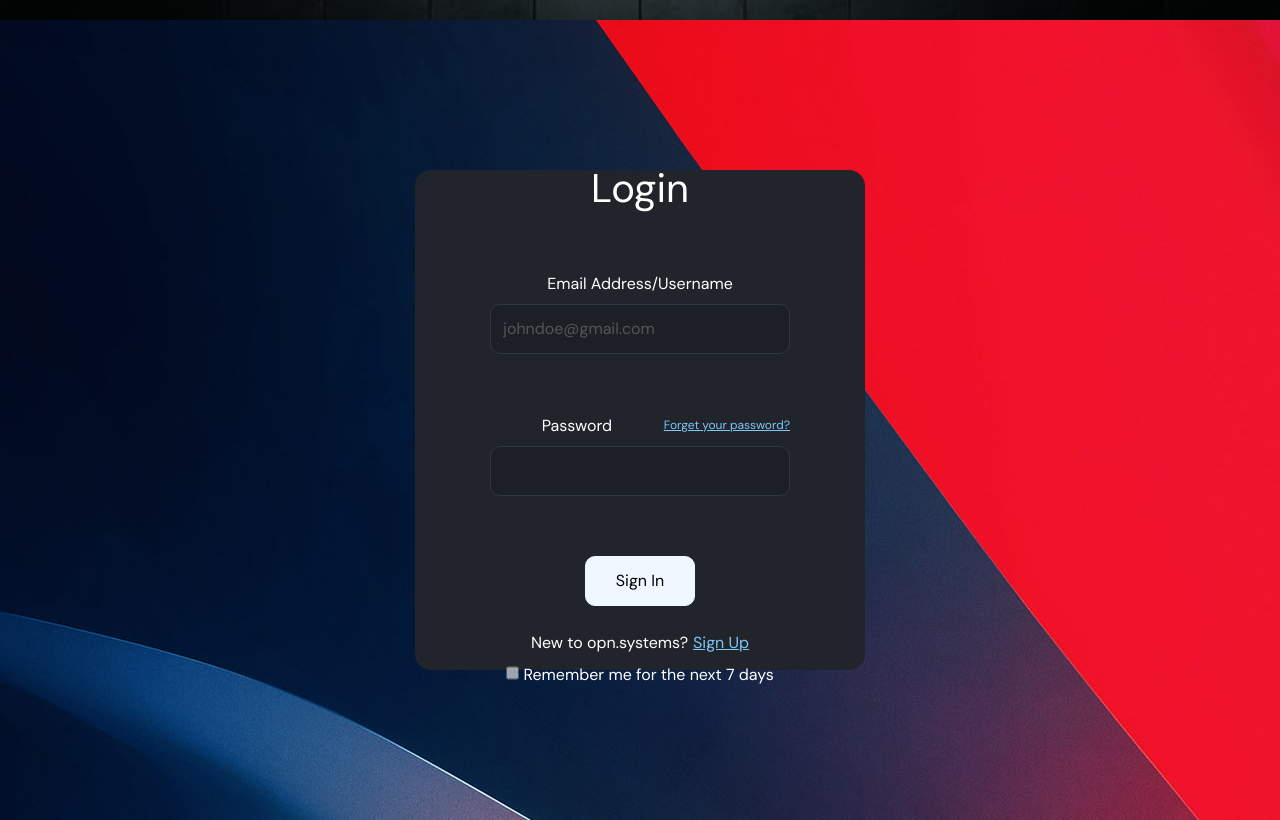
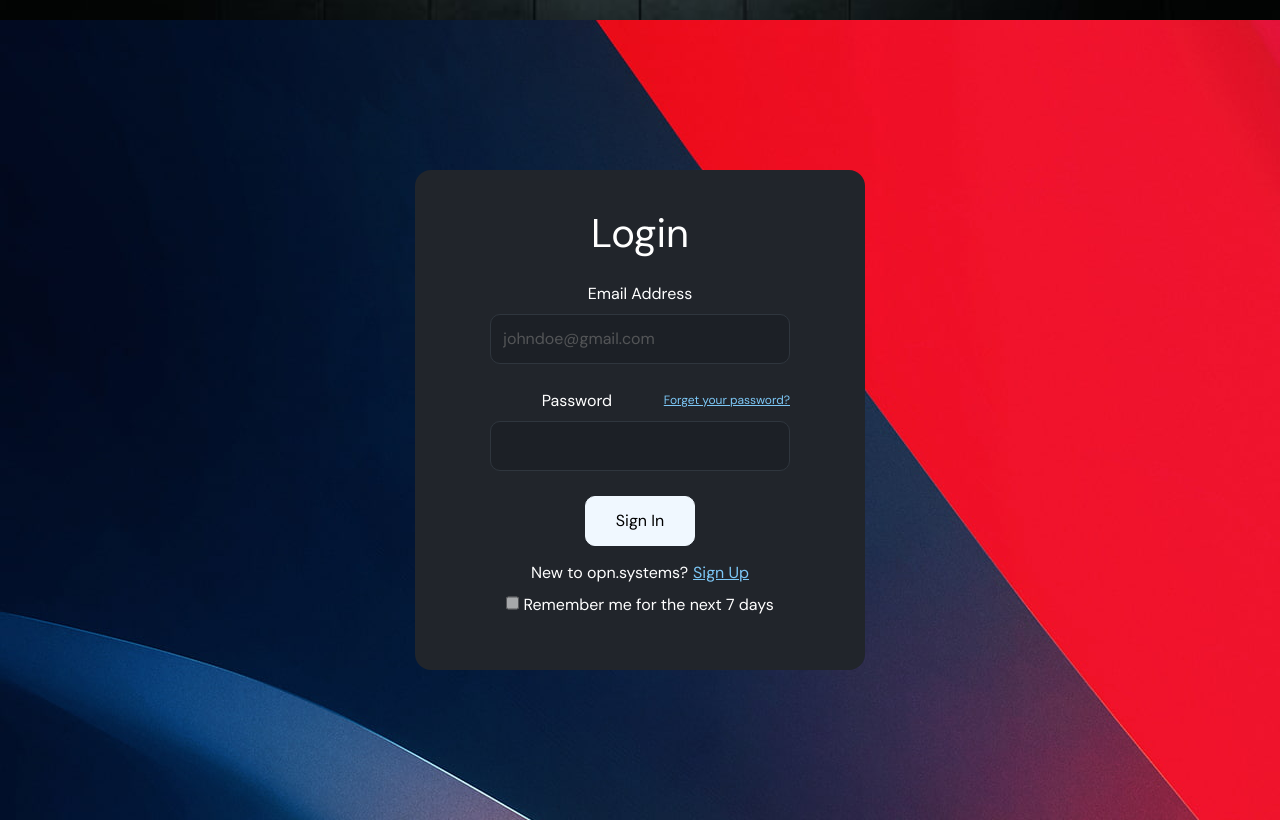
Before and after one commit to EesaHash/opn.systems-source, a React (Create React App) app in the folder front-end/: page /signin in a window 1280 px wide. Shown: the top 820 px of the page. Built offline with nearby package versions, Linux system fonts and the light colour scheme; no server answers.

Commit message:
edited css

```diff
--- a/front-end/src/account/components/SignIn.js
+++ b/front-end/src/account/components/SignIn.js
@@ -62,7 +62,7 @@
                         <div className ="user-authentication">
                             <h1>Login</h1>
                             <div className="user-authentication-input">
-                                <label html="email">Email Address/Username</label>
+                                <label html="email">Email Address</label>
                                 <input type="text" placeholder="johndoe@gmail.com" id ="email" onKeyPress={handleKeypress} />
                             </div>
                             <div className="user-authentication-input">
--- a/front-end/src/account/style/account.css
+++ b/front-end/src/account/style/account.css
@@ -11,8 +11,8 @@
   display: grid;
 }
 .user-authentication h1, .user-authentication .user-authentication-input, .user-authentication button {
-  margin-bottom: 25px;
-  margin-top: 35px;
+  margin-bottom: 15px;
+  margin-top: 10px;
   text-align: center;
 }
 .user-authentication a {
```
Also changed, not shown: 2 other files (tests, documents, lock files or other folders).
